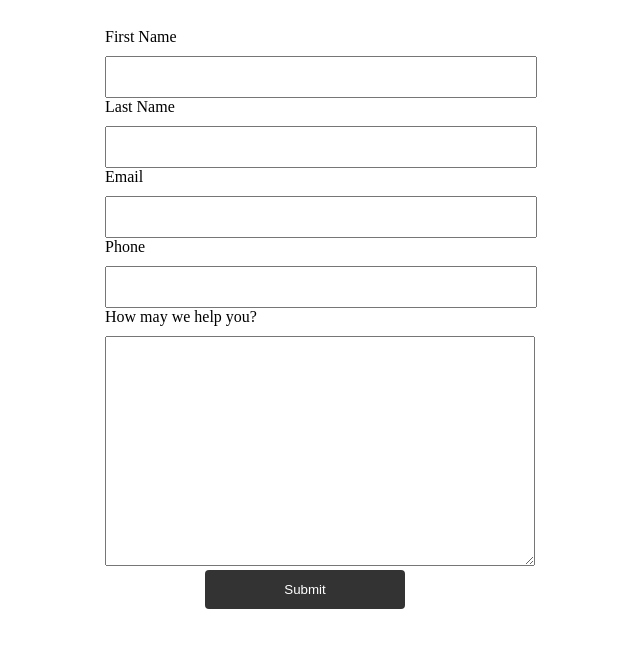
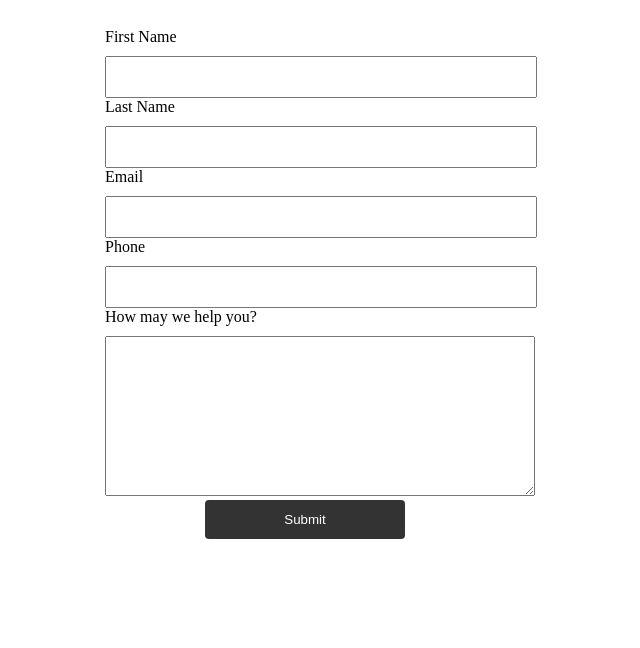
Before and after one commit to LucyZi/contactus, a plain HTML site: page index.html in a window 1280 px wide. Shown: the whole page, without its empty margins (335-975 px from the left). Drawn offline with Linux system fonts and the light colour scheme.

Commit message:
Update index.html

```diff
--- a/index.html
+++ b/index.html
@@ -25,7 +25,7 @@ input[type="email"] {
 
 textarea {
   width: 100%;
-  height: 200px;
+  height: 130px;
   padding: 14px;
 }
 
```
